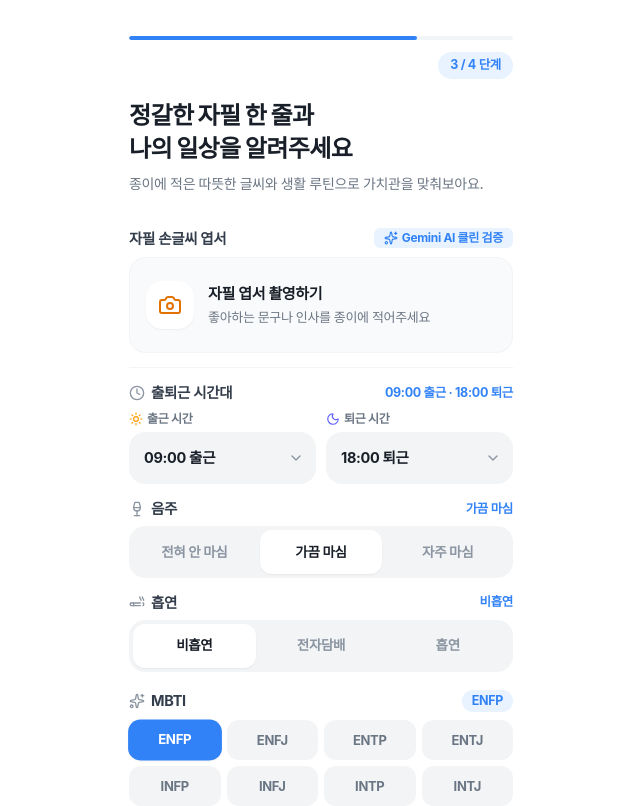
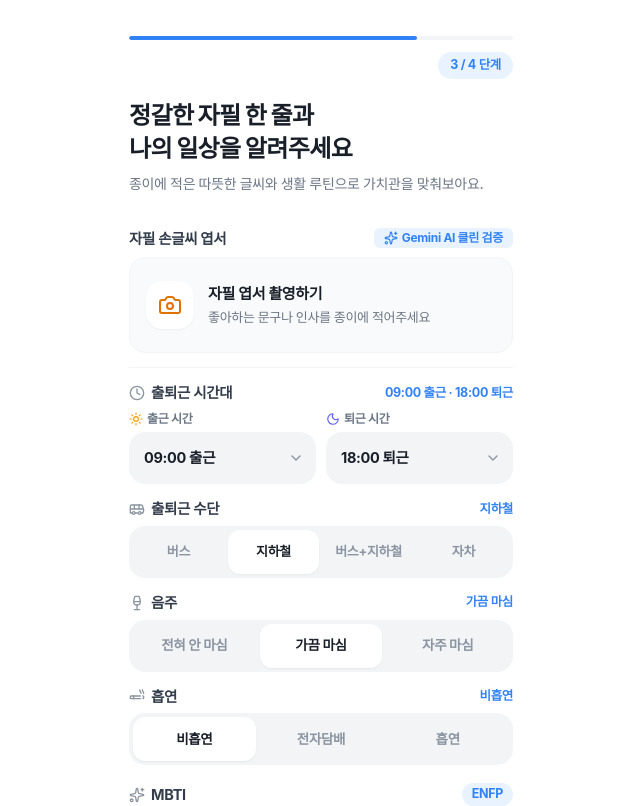
Before and after one commit to salaryee/dating, a Next.js app: page /auth/profile-step2 in a window 1280 px wide. Shown: the top 806 px of the page, without its empty margins (319-959 px from the left). Built offline with nearby package versions, Linux system fonts and the light colour scheme.

Commit message:
feat: add commute transport method TDS segmented control in profile step 2

```diff
--- a/src/app/auth/profile-step2/page.tsx
+++ b/src/app/auth/profile-step2/page.tsx
@@ -18,12 +18,14 @@ import {
   Wine,
   Cigarette,
   Heart,
+  Bus,
 } from "lucide-react";
 
 export default function ProfileStep2Page() {
   const [noteStatus, setNoteStatus] = useState<"empty" | "analyzing" | "success">("empty");
   const [workStartTime, setWorkStartTime] = useState("09:00");
   const [workEndTime, setWorkEndTime] = useState("18:00");
+  const [commuteMethod, setCommuteMethod] = useState<"버스" | "지하철" | "버스+지하철" | "자차">("지하철");
   const [drinking, setDrinking] = useState<"가끔 마심" | "자주 마심" | "전혀 안 마심">("가끔 마심");
   const [smoking, setSmoking] = useState<"비흡연" | "전자담배" | "흡연">("비흡연");
   const [mbti, setMbti] = useState("ENFP");
@@ -266,6 +268,33 @@ export default function ProfileStep2Page() {
               </div>
             </div>
 
+            {/* 출퇴근 수단 (TDS Segmented Control) */}
+            <div className="flex flex-col gap-1.5">
+              <div className="flex items-center justify-between">
+                <span className="text-[14.5px] font-bold text-[#333D4B] flex items-center gap-1.5">
+                  <Bus className="w-4 h-4 text-[#8B95A1]" />
+                  <span>출퇴근 수단</span>
+                </span>
+                <span className="text-[12.5px] font-bold text-[#3182F6]">{commuteMethod}</span>
+              </div>
+              <div className="flex bg-[#F2F4F6] p-1 rounded-2xl h-13 items-center gap-1">
+                {(["버스", "지하철", "버스+지하철", "자차"] as const).map((method) => (
+                  <button
+                    key={method}
+                    type="button"
+                    onClick={() => setCommuteMethod(method)}
+                    className={`flex-1 h-full rounded-xl text-[12.5px] sm:text-[13px] font-bold transition-all cursor-pointer whitespace-nowrap ${
+                      commuteMethod === method
+                        ? "bg-white text-[#191F28] shadow-xs"
+                        : "text-[#8B95A1] hover:text-[#4E5968]"
+                    }`}
+                  >
+                    {method}
+                  </button>
+                ))}
+              </div>
+            </div>
+
             {/* 음주 여부 (TDS Segmented Control) */}
             <div className="flex flex-col gap-1.5">
               <div className="flex items-center justify-between">
```
